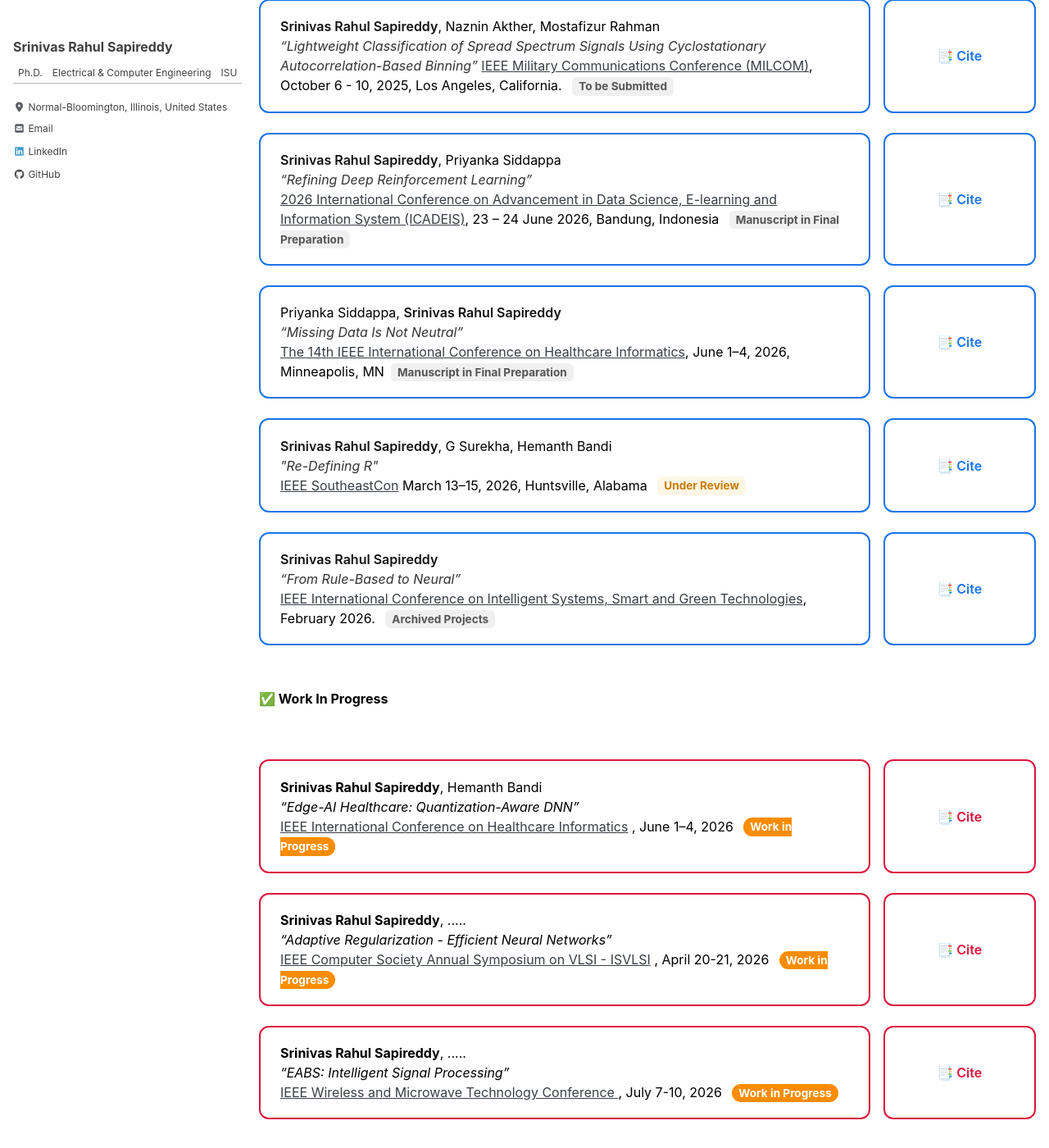
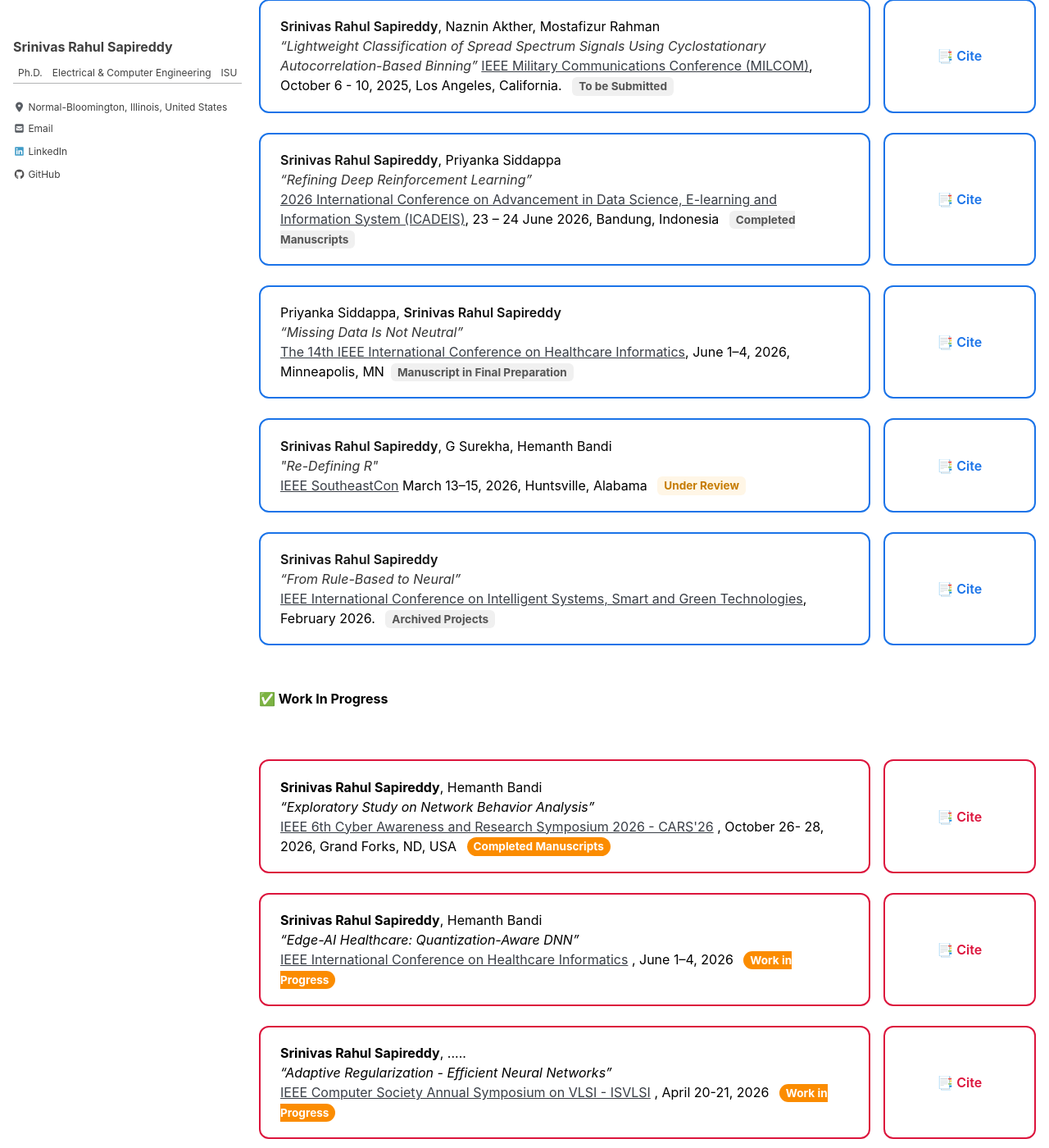
Before and after one commit to srsapireddy/srsapireddy.github.io, a Jekyll site: the page built from _pages/publications.md, in a window 1280 px wide and 1400 px high, scrolled down 1835 px. Shown: the whole window at 82% size. Built offline with Jekyll 4.4.1, drawn with Linux system fonts in a browser that asks for light colours; cached includes are drawn as plain includes; nearby versions of some CDN libraries.

Commit message:
Update publications.md

```diff
--- a/_pages/publications.md
+++ b/_pages/publications.md
@@ -340,11 +340,11 @@ function copyCitation(id) {
       <div class="pub-card">
       <strong>Srinivas Rahul Sapireddy</strong>, Priyanka Siddappa<br>
       <em>“Refining Deep Reinforcement Learning”</em><br>
-      <a href="https://icadeis.org/index.php" target="_blank">2026 International Conference on Advancement in Data Science, E-learning and Information System (ICADEIS)</a>, 23 – 24 June 2026, Bandung, Indonesia <span class="status pending">Manuscript in Final Preparation</span>
+      <a href="https://icadeis.org/index.php" target="_blank">2026 International Conference on Advancement in Data Science, E-learning and Information System (ICADEIS)</a>, 23 – 24 June 2026, Bandung, Indonesia <span class="status pending">Completed Manuscripts</span>
     </div>
       <div class="cite-box" onclick="copyCitation('cite12')">
         📑 Cite
-        <textarea id="cite12" class="hidden-citation">Manuscript in Final Preparation</textarea>
+        <textarea id="cite12" class="hidden-citation">Completed Manuscripts</textarea>
       </div>
     </div>
     <div class="pub-entry">
@@ -385,6 +385,20 @@ function copyCitation(id) {
 
    <h3 style="margin-top:2rem;">✅ Work In Progress</h3>
   <div class="pub-grid">
+
+  <div class="pub-entry">
+  <div class="pub-card2">
+    <strong>Srinivas Rahul Sapireddy</strong>, Hemanth Bandi<br>
+    <em>“Exploratory Study on Network Behavior Analysis”</em><br>
+    <a href="https://www.ieee-cars.org/" target="_blank">
+      IEEE 6th Cyber Awareness and Research Symposium 2026 - CARS'26</a> , October 26- 28, 2026, Grand Forks, ND, USA
+      <span class="wip-badge">Completed Manuscripts</span>
+  </div>
+  <div class="cite-box2" onclick="copyCitation('cite0')">
+    📑 Cite
+    <textarea id="cite0" class="hidden-citation">Completed Manuscripts</textarea>
+  </div>
+</div>
 
   <div class="pub-entry">
   <div class="pub-card2">
```
